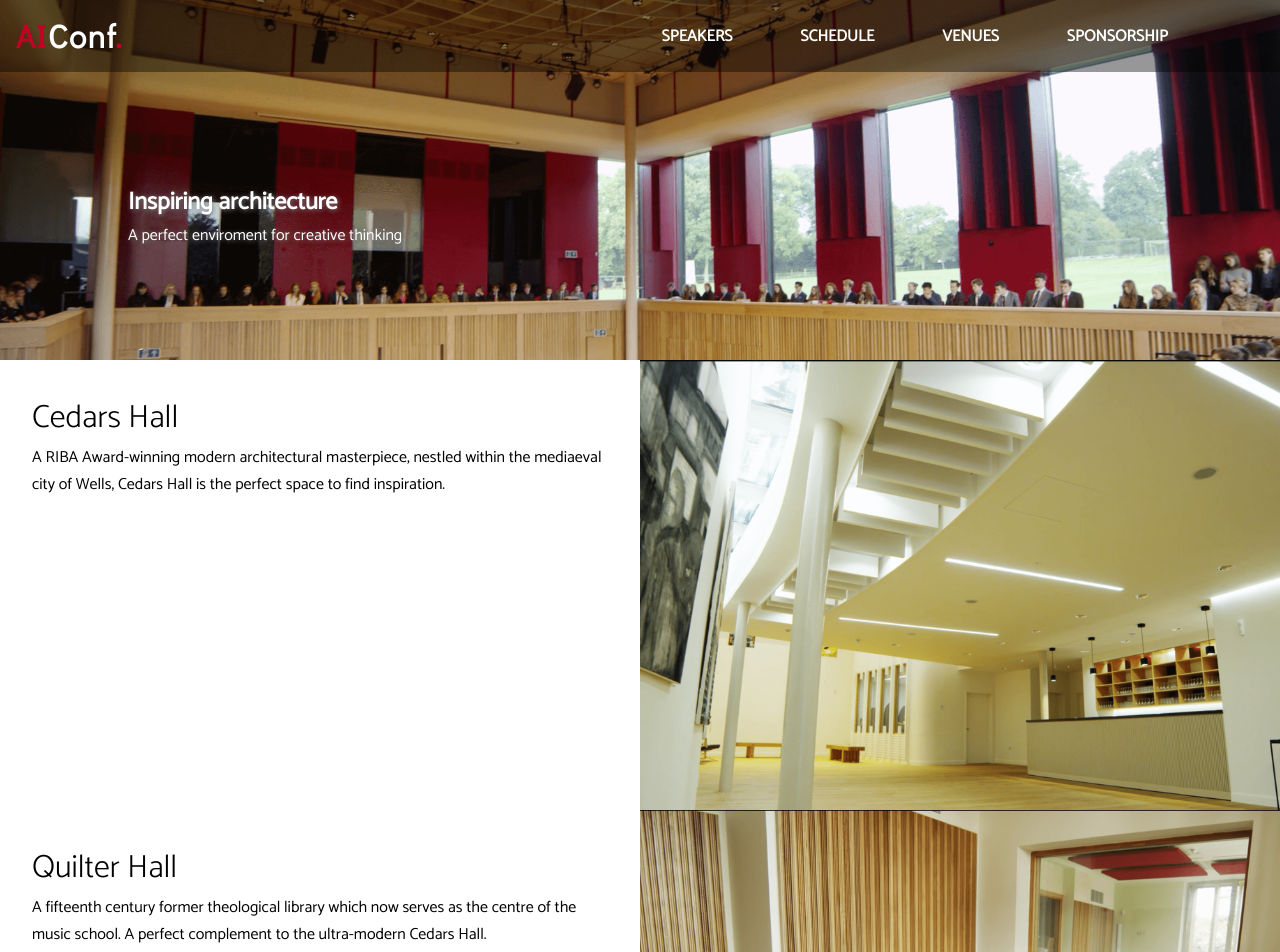
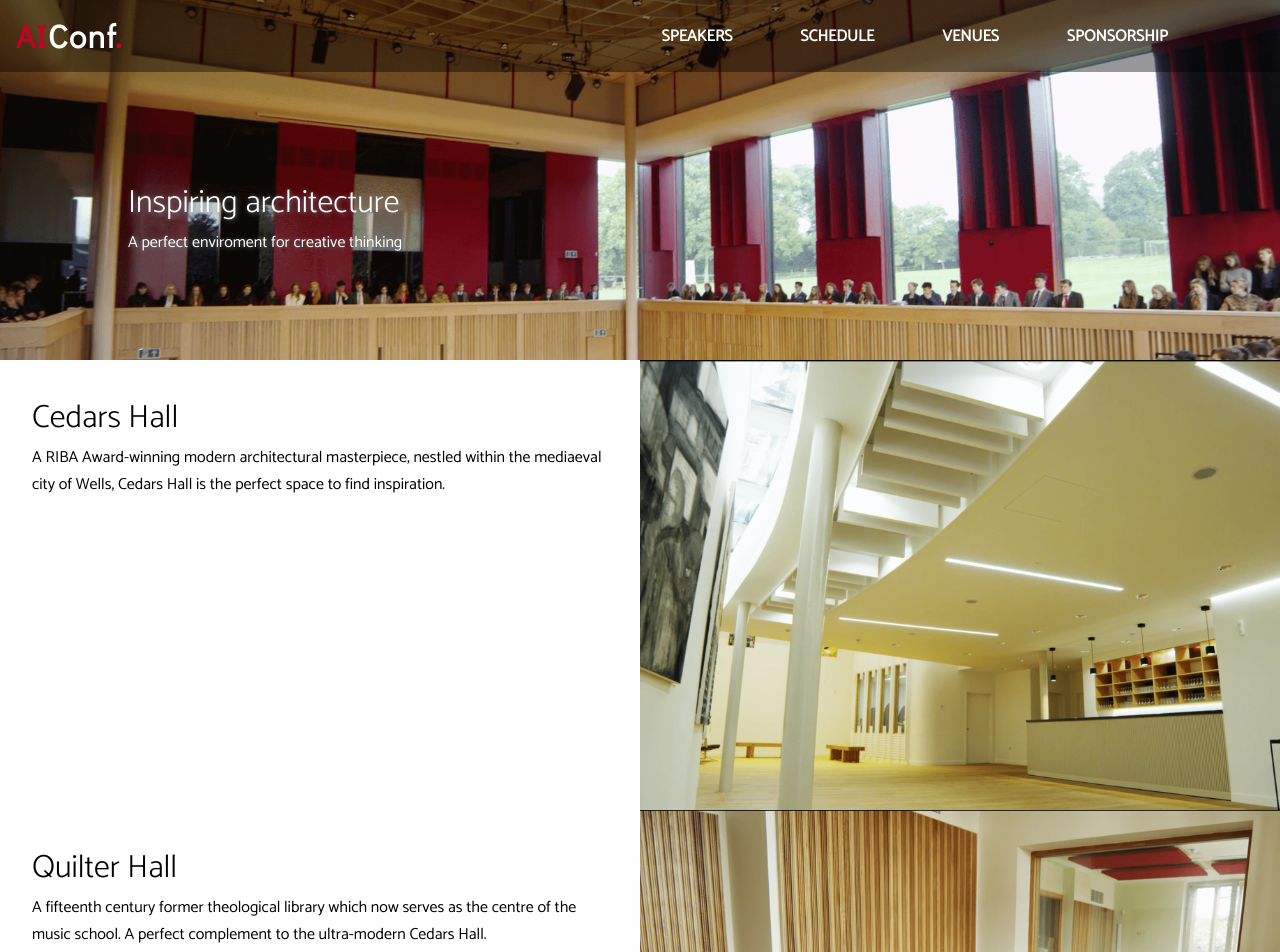
Before and after one commit to AIConf/aiconf.github.io, a Jekyll site: the page built from venues.html, in a window 1280 px wide. Shown: the top 952 px of the page. Built offline with Jekyll 4.4.1, drawn with Linux system fonts in a browser that asks for light colours.

Commit message:
h2 css tweaks

```diff
--- a/assets/style.css
+++ b/assets/style.css
@@ -6,6 +6,16 @@
 
 body {
   font-family: 'Catamaran', sans-serif;
+}
+
+h2 {
+  font-size: 2em;
+  font-weight: 300;
+}
+
+h3 {
+  font-size: 1.5em;
+  font-weight: 300;
 }
 
 header {
@@ -250,11 +260,6 @@ nav ul li a:hover {
   padding: 2em 0;
 }
 
-.venues h2 {
-  font-size: 2em;
-  font-weight: 300;
-}
-
 .venue-box {
   display: flex;
 }
```
